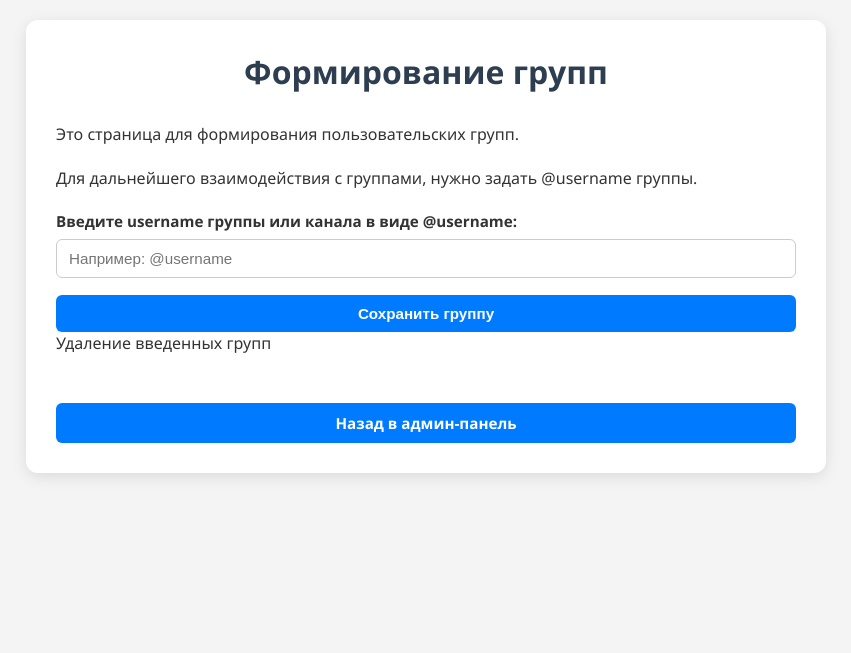
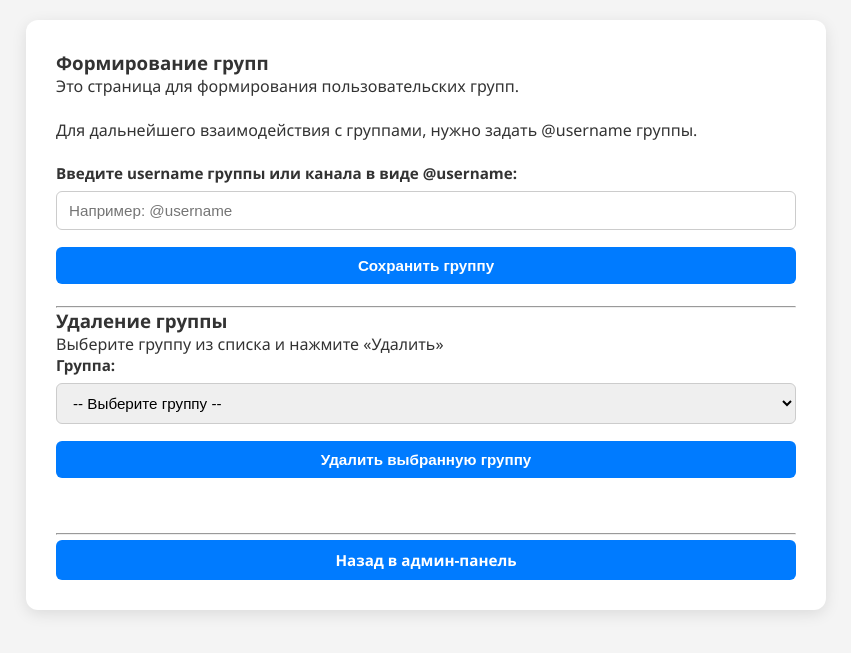
Before and after one commit to pyadrus/Telegram-Admin-bot-WebApp, a FastAPI app: page /formation-groups in a window 1280 px wide. Shown: the top 653 px of the page, without its empty margins (214-1065 px from the left). Run offline with FastAPI, Linux system fonts and the light colour scheme; tables that the repository leaves empty hold one stand-in row (values such as "Sample post"); parts of the project's set-up code (start-up, migrations or seed data) failed here and were passed over; some libraries are stand-ins or nearby versions.

Commit message:
Добавлено удаление группы из базы данных по id

```diff
--- a/scr/app/app.py
+++ b/scr/app/app.py
@@ -86,6 +86,36 @@
     :return: HTML-страница с формой для ввода username группы.
     """
     return templates.TemplateResponse("formation_groups.html", {"request": request})
+
+
+"""Удаление группы по username группы"""
+
+
+@app.get("/groups_del")
+async def get_groups_dell(chat_title: str):
+    group = Group.get(Group.chat_title == chat_title)
+    return {"chat_title": group.chat_title, "id_chat": group.chat_id}
+
+
+@app.post("/delete_group")
+async def delete_group(chat_id: int = Form(...)):
+    """Удаление группы по ID группы"""
+    try:
+        # Удаляем группу по chat_id
+        query = Group.delete().where(Group.chat_id == chat_id)
+        logger.debug(f"Выполняется запрос: {query}")
+        deleted_count = query.execute()  # Выполняем запрос
+
+        if deleted_count:
+            return {"success": True, "message": f"Группа с ID '{chat_id}' успешно удалена"}
+        else:
+            return {"success": False, "error": "Группа не найдена"}
+    except Exception as e:
+        logger.error(f"Ошибка при удалении группы: {e}")
+        return {"success": False, "error": "Не удалось удалить группу"}
+
+
+"""Запись данных в базу данных по username группы"""
 
 
 @app.post("/save-group")
--- a/scr/app/static/js/admin.js
+++ b/scr/app/static/js/admin.js
@@ -24,12 +24,13 @@
 
 // При загрузке страницы
 window.onload = () => {
-    populateSelect('/chat_title', 'group-select');
+    populateSelect('/chat_title', 'group-select'); // Выбор группы, для получения количества участников
     populateSelect('/chat_title', 'groups-select');
     populateSelect('/chat_title', 'groups-selected');
     populateSelect('/chat_title', 'groups-selecteds');
     populateSelect('/chat_title', 'groups-select-privilage');
 };
+
 
 // Получение участников
 async function getParticipants() {
@@ -160,7 +161,6 @@
 }
 
 
-
 // Функция вызова API
 async function givePrivilege() {
     const chat_title = document.getElementById("groups-select-privilage").value.trim();
--- a/scr/app/templates/formation_groups.html
+++ b/scr/app/templates/formation_groups.html
@@ -1,13 +1,11 @@
 <!DOCTYPE html>
 <html lang="ru">
-
 <head>
     <meta charset="UTF-8">
     <title>Формирование групп</title>
     <script src="https://telegram.org/js/telegram-web-app.js"></script>
     <link rel="stylesheet" href="/scr/app/static/css/styles.css">
 </head>
-
 <script>
     //кнопка назад
     const tg = window.Telegram.WebApp;
@@ -20,47 +18,122 @@
         }, 0);
     });
 </script>
-
 <body>
 <div class="container">
-    <h1>Формирование групп</h1>
-
+    <h3>Формирование групп</h3>
     <!-- Сообщение об успехе или ошибке -->
     {% if request.query_params.success %}
     <div class="status success">Группа успешно сохранена!</div>
     {% endif %}
-
     {% if request.query_params.error %}
     <div class="status error">Ошибка: группа не сохранена (возможно, уже существует).</div>
     {% endif %}
-
     <p>
         Это страница для формирования пользовательских групп. <br><br>
-
         Для дальнейшего взаимодействия с группами, нужно задать @username группы.
     </p><br>
-
     <!--
     Форма для ввода ID группы. Форма отправляет POST-запрос на /save-group
     Поле <input> имеет атрибут name="chat_id"
     Значение этого поля будет передано как chat_id=... в теле запроса
     FastAPI ожидает поле с именем "chat_id" из формы (name="chat_id")
     -->
-
     <form action="/save-group" method="post" enctype="application/x-www-form-urlencoded">
         <label for="chat-username">Введите username группы или канала в виде @username:</label>
         <input type="text" id="chat-username" name="chat_username" placeholder="Например: @username"/>
-
         <button type="submit">Сохранить группу</button>
     </form>
-
-    <p>
-        Удаление введенных групп<br><br>
-    </p><br>
-
-
+    <br>
+    <!-- Линия разделения -->
+    <hr class="my-8 h-px border-0 bg-gray-300"/>
+    <!-- Раздел "Удаление групп" -->
+    <div class="section">
+        <h3>Удаление группы</h3>
+        <p>Выберите группу из списка и нажмите «Удалить»</p>
+        <label for="group-select-del">Группа:</label>
+        <select id="group-select-del">
+            <option value="">-- Выберите группу --</option>
+        </select>
+        <button onclick="delGroup()">Удалить выбранную группу</button>
+        <!-- Статус операции -->
+        <p id="delete-status" class="status"></p>
+    </div>
+    <!-- Линия разделения -->
+    <hr class="my-8 h-px border-0 bg-gray-300"/>
     <a href="/" class="btn">Назад в админ-панель</a>
 </div>
+<!-- === Встроенный JavaScript === -->
+<script>
+    // Общая функция для заполнения select
+    function populateSelect(url, selectId) {
+        fetch(url)
+            .then(response => response.json())
+            .then(data => {
+                const select = document.getElementById(selectId);
+                select.innerHTML = '<option value="">-- Выберите группу --</option>';
+                // Проверяем, есть ли нужный ключ
+                const groups = data.chat_title || data.groups || [];
+                groups.forEach(group => {
+                    const option = document.createElement('option');
+                    option.value = group.chat_title;
+                    option.textContent = group.chat_title;
+                    select.appendChild(option);
+                });
+            })
+            .catch(err => console.error(`Ошибка загрузки ${selectId}:`, err));
+    }
+
+    // При загрузке страницы
+    window.onload = () => {
+        populateSelect('/chat_title', 'group-select-del');
+    };
+
+async function delGroup() {
+    const chat_title = document.getElementById("group-select-del").value.trim();
+    if (!chat_title) {
+        alert("Выберите группу из списка");
+        return;
+    }
+
+    try {
+        // Получаем chat_id по названию группы
+        const responseGetId = await fetch(`/get-chat-id?title=${encodeURIComponent(chat_title)}`);
+        const data = await responseGetId.json();
+
+        if (!data.success) {
+            throw new Error("Не удалось получить ID группы");
+        }
+
+        const chat_id = data.chat_id;
+
+        // Отправляем POST-запрос с chat_id
+        const responseDelete = await fetch("/delete_group", {
+            method: "POST",
+            headers: {
+                "Content-Type": "application/x-www-form-urlencoded"
+            },
+            body: `chat_id=${chat_id}`
+        });
+
+        const result = await responseDelete.json();
+        const statusEl = document.getElementById("delete-status");
+
+        if (result.success) {
+            statusEl.innerText = `Группа "${chat_title}" удалена`;
+            statusEl.className = "status success";
+
+            // Опционально: обновляем список после удаления
+            populateSelect('/chat_title', 'group-select-del');
+        } else {
+            statusEl.innerText = result.error || "Ошибка при удалении группы";
+            statusEl.className = "status error";
+        }
+    } catch (error) {
+        console.error("Ошибка:", error);
+        document.getElementById("delete-status").innerText = "Не удалось подключиться к серверу";
+        document.getElementById("delete-status").className = "status error";
+    }
+    }
+</script>
 </body>
-
 </html>
```
Lines whose indentation alone changed are shown as unchanged.
